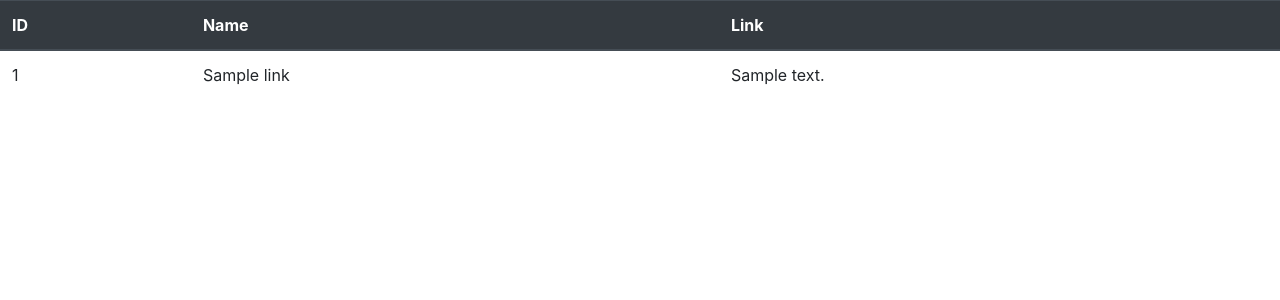
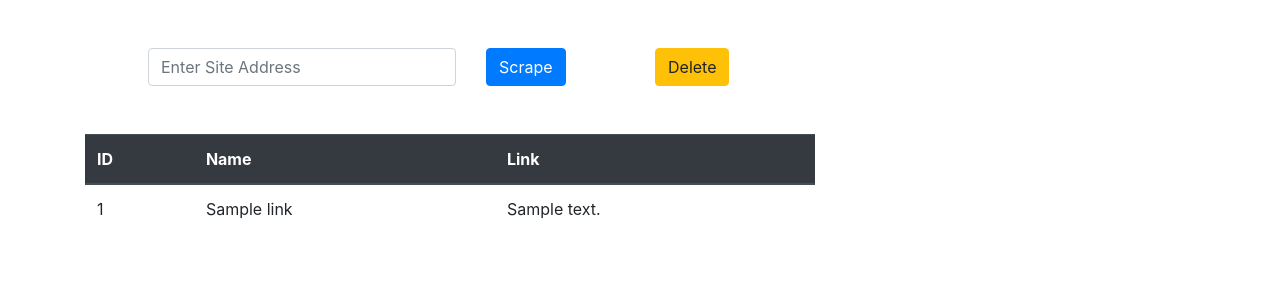
Before and after one commit to ranjan1992/SIMPLE_WEB_SCRAPPER_DJango, a Django app: page / in a window 1280 px wide. Shown: the top 300 px of the page. Run offline with Django 4.2, Linux system fonts and the light colour scheme; tables that the repository leaves empty hold one stand-in row (values such as "Sample post"); data that the repository does not hold is empty.

Commit message:
Accepting URLs from User

```diff
--- a/myapp/templates/myapp/result.html
+++ b/myapp/templates/myapp/result.html
@@ -12,6 +12,31 @@
     />
   </head>
   <body>
+    <div class="container">
+      <div class="row m-5">
+        <div class="col-md-4">
+          <form action="/" method="POST">
+            {% csrf_token %}
+            <input
+              type="text"
+              id="site"
+              name="site"
+              placeholder="Enter Site Address"
+              class="form-control"
+            />
+        </div>
+        <div class="col-md-2">
+            <button class="btn btn-primary" type="submit"> Scrape</button>
+        </div>
+          </form>
+          <div class="col-md-6">
+            <a href="/delete" class="btn btn-warning">Delete</a>
+          </div>
+
+      </div>
+
+      <div class="row">
+        <div class="col-md-8">
           <table class="table">
             <thead class="thead-dark">
               <tr>
@@ -30,5 +55,8 @@
               {% endfor %}
             </tbody>
           </table>
+        </div>
+      </div>
+    </div>
   </body>
 </html>
--- a/myapp/views.py
+++ b/myapp/views.py
@@ -1,20 +1,32 @@
 from django.shortcuts import render
 import requests
 from bs4 import BeautifulSoup
+from django.http import HttpResponseRedirect
 from .models import Link
-# Create your views here.
+
 
 
 def scrape(request):
-    page = requests.get("http://www.google.com")
-    soup = BeautifulSoup(page.text, 'html.parser')
+    if request.method == "POST":
+        site = request.POST.get('site', '')
+
+        page = requests.get(site)
+        soup = BeautifulSoup(page.text, 'html.parser')
 
 
-    for link in soup.find_all('a'):
-        link_address = link.get('href')
-        link_text = link.string
-        Link.objects.create(address=link_address, name = link_text)
+        for link in soup.find_all('a'):
+            link_address = link.get('href')
+            link_text = link.string
+            Link.objects.create(address=link_address, name = link_text)
+        return HttpResponseRedirect('/')
+    else:
+        data = Link.objects.all()
+
 
     data = Link.objects.all()
 
     return render(request, 'myapp/result.html',{'data': data})
+
+def clear(request):
+    Link.objects.all().delete()
+    return render(request, 'myapp/result.html')
--- a/mysite/urls.py
+++ b/mysite/urls.py
@@ -21,4 +21,5 @@ from myapp import views
 urlpatterns = [
     path("admin/", admin.site.urls),
     path('', views.scrape, name="scrape"),
+    path('delete/', views.clear, name = "clear" )
 ]
```
Also changed, not shown: db.sqlite3. Lines whose indentation alone changed are shown as unchanged.
